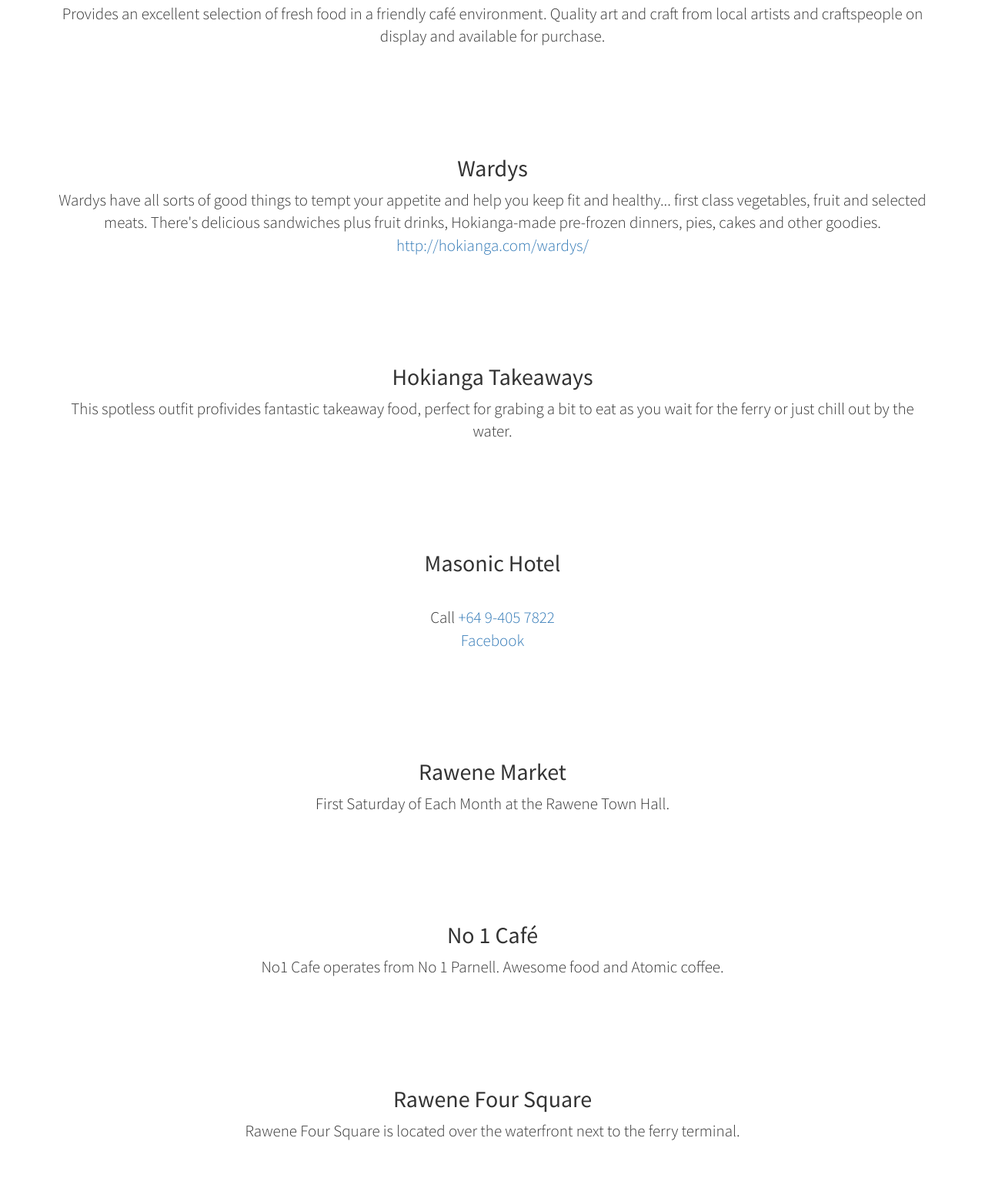
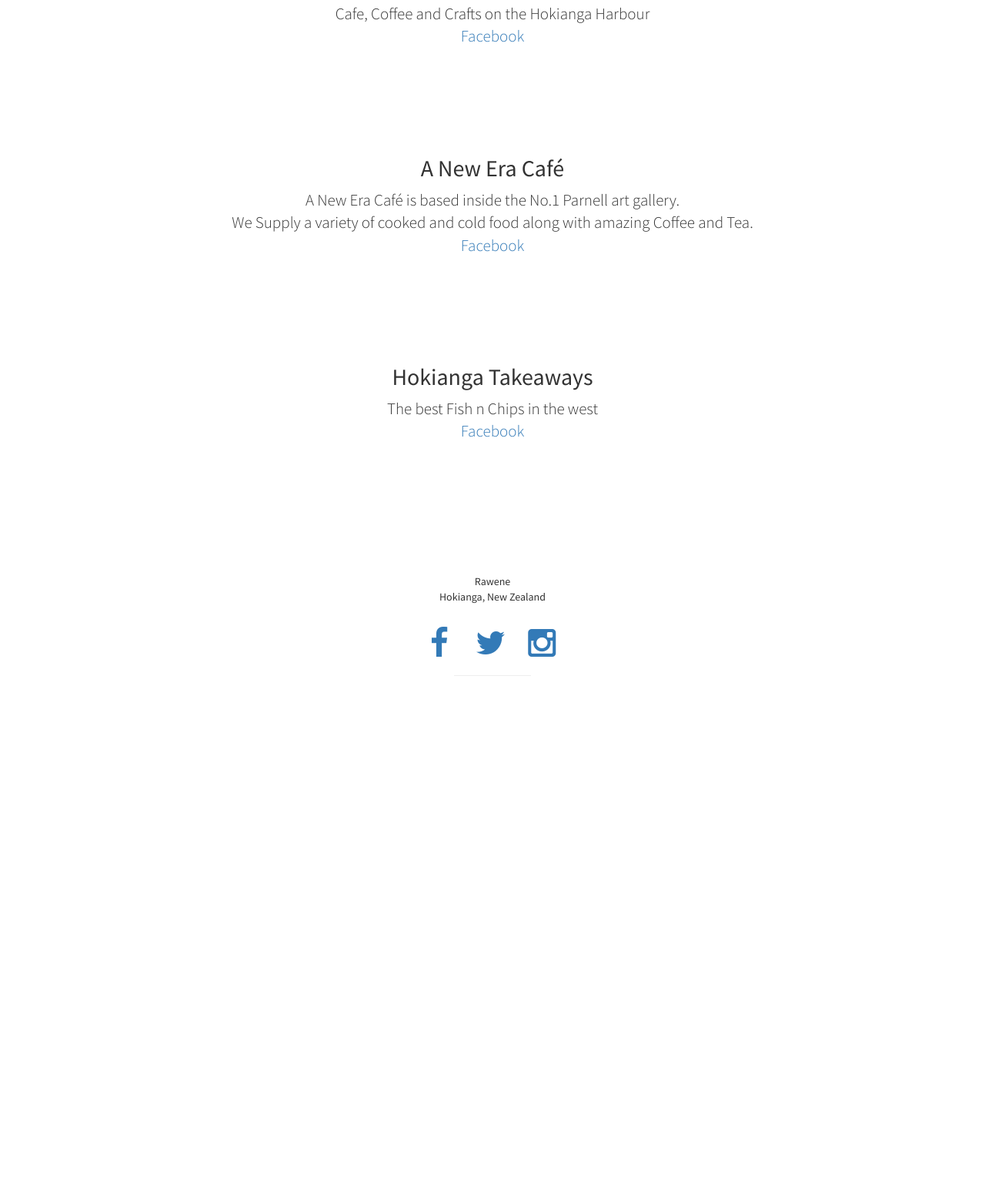
Before and after one commit to mynameisrufus/rawene, a plain HTML site: page _site/eats.html in a window 1280 px wide. Shown: the part 385-1941 px from the top of the page at 77% size. After the commit the page ends 1383 px from the top, so only its background shows below. Drawn offline with Linux system fonts and the light colour scheme.

Commit message:
tidy up eating

```diff
--- a/_site/eating-in-rawene.html
+++ b/_site/eats.html
@@ -42,22 +42,10 @@
                 <a href="#boatshed" onclick = $("#menu-close").click(); >The Boatshed Café</a>
             </li>
             <li>
-                <a href="#wardys" onclick = $("#menu-close").click(); >Wardys</a>
+                <a href="#anewera" onclick = $("#menu-close").click(); >A New Era Cafe</a>
             </li>
             <li>
                 <a href="#takeaways" onclick = $("#menu-close").click(); >Hokianga Takeaways</a>
-            </li>
-            <li>
-                <a href="#masonic" onclick = $("#menu-close").click(); >Masonic Hotel</a>
-            </li>
-            <li>
-                <a href="#market" onclick = $("#menu-close").click(); >Rawene Market</a>
-            </li>
-            <li>
-                <a href="#oneparnell" onclick = $("#menu-close").click(); >No1 Café</a>
-            </li>
-            <li>
-                <a href="#foursquare" onclick = $("#menu-close").click();>Rawene Four Square</a>
             </li>
             <li>
                <span class="fa-stack fa-1x">
@@ -70,7 +58,7 @@
                 <a href="/accommodation-in-rawene.html">Sleep</a>
             </li>
             <li>
-                <a href="/eating-in-rawene.html">Eat</a>
+                <a href="/eats.html">Eat</a>
             </li>
             <li>
                 <a href="/things-todo-in-rawene.html">Things to do</a>
@@ -106,28 +94,27 @@
                 <div class="col-lg-12 text-center">
                     <h2>The Boatshed Café</h2>
                     <p class="lead">
-                    Provides an excellent selection of fresh food in a friendly
-                    café environment. Quality art and craft from local artists and
-                    craftspeople on display and available for purchase.
+                    Cafe, Coffee and Crafts on the Hokianga Harbour
+                    <br/>
+                    <a href="https://www.facebook.com/boatshedcaferawene/" target="_blank">Facebook</a>
                     </p>
                 </div>
             </div>
         </div>
     </section>
 
-    <section id="wardys" class="about">
+    <section id="anewera" class="about">
         <div class="container">
             <div class="row">
                 <div class="col-lg-12 text-center">
-                    <h2>Wardys</h2>
+                    <h2>A New Era Café</h2>
                     <p class="lead">
-                    Wardys have all sorts of good things to tempt your appetite
-                    and help you keep fit and healthy... first class vegetables,
-                    fruit and selected meats. There's delicious sandwiches plus
-                    fruit drinks, Hokianga-made pre-frozen dinners, pies, cakes
-                    and other goodies.
+                    A New Era Café is based inside the No.1 Parnell art gallery.
                     <br/>
-                    <a target="_blank" href="http://hokianga.com/wardys/">http://hokianga.com/wardys/</a>
+                    We Supply a variety of cooked and cold food along with
+                    amazing Coffee and Tea.
+                    <br/>
+                    <a href="https://www.facebook.com/ANewEraCafe/" target="_blank">Facebook</a>
                     </p>
                 </div>
             </div>
@@ -140,66 +127,9 @@
                 <div class="col-lg-12 text-center">
                     <h2>Hokianga Takeaways</h2>
                     <p class="lead">
-                    This spotless outfit profivides fantastic takeaway food,
-                    perfect for grabing a bit to eat as you wait for the ferry or
-                    just chill out by the water.
-                    </p>
-                </div>
-            </div>
-        </div>
-    </section>
-
-    <section id="masonic" class="about">
-        <div class="container">
-            <div class="row">
-                <div class="col-lg-12 text-center">
-                    <h2>Masonic Hotel</h2>
-                    <p class="lead">
-                      <br/>
-                      Call <a href="tel:+64 9-405 7822">+64 9-405 7822</a>
-                      <br/>
-                      <a href="https://www.facebook.com/Rawene-Masonic-Hotel-192900374138748/menu/" target="_blank">Facebook</a>
-                    </p>
-                </div>
-            </div>
-        </div>
-    </section>
-
-    <section id="market" class="about">
-        <div class="container">
-            <div class="row">
-                <div class="col-lg-12 text-center">
-                    <h2>Rawene Market</h2>
-                    <p class="lead">
-                    First Saturday of Each Month at the Rawene Town Hall.
-                    </p>
-                </div>
-            </div>
-        </div>
-    </section>
-
-    <section id="oneparnell" class="about">
-        <div class="container">
-            <div class="row">
-                <div class="col-lg-12 text-center">
-                    <h2>No 1 Café</h2>
-                    <p class="lead">
-                    No1 Cafe operates from No 1 Parnell. Awesome food and
-                    Atomic coffee.
-                    </p>
-                </div>
-            </div>
-        </div>
-    </section>
-
-    <section id="foursquare" class="about">
-        <div class="container">
-            <div class="row">
-                <div class="col-lg-12 text-center">
-                    <h2>Rawene Four Square</h2>
-                    <p class="lead">
-                    Rawene Four Square is located over the waterfront next to the
-                    ferry terminal.
+                    The best Fish n Chips in the west
+                    <br/>
+                    <a href="https://www.facebook.com/Hokianga-Takeaways-179716828726675/" target="_blank">Facebook</a>
                     </p>
                 </div>
             </div>
--- a/_site/sitemap.xml
+++ b/_site/sitemap.xml
@@ -3,7 +3,7 @@
   <url><loc>https://rawene.nz/</loc></url>
   <url><loc>https://rawene.nz/accommodation-in-rawene.html</loc></url>
   <url><loc>https://rawene.nz/directions-to-rawene.html</loc></url>
-  <url><loc>https://rawene.nz/eating-in-rawene.html</loc></url>
+  <url><loc>https://rawene.nz/eats.html</loc></url>
   <url><loc>https://rawene.nz/history-of-rawene.html</loc></url>
   <url><loc>https://rawene.nz/things-todo-in-rawene.html</loc></url>
 </urlset>
```
Also changed, not shown: _site/accommodation-in-rawene.html (+1 -1 lines), _site/directions-to-rawene.html (+1 -1 lines), _site/history-of-rawene.html (+1 -1 lines), _site/index.html (+3 -3 lines), _site/things-todo-in-rawene.html (+1 -1 lines), package.json (deleted, +0 -9 lines), README.md, 1 other file.
